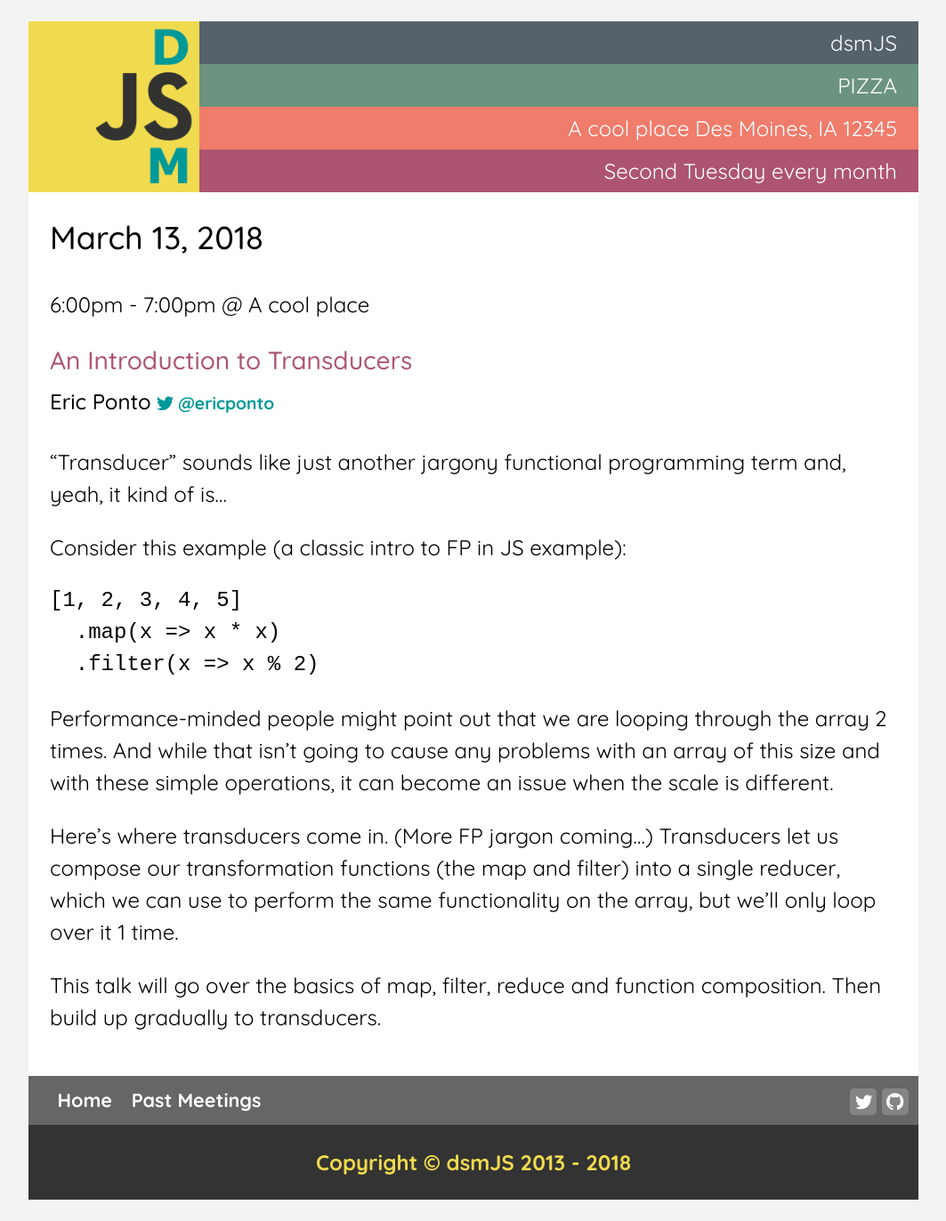
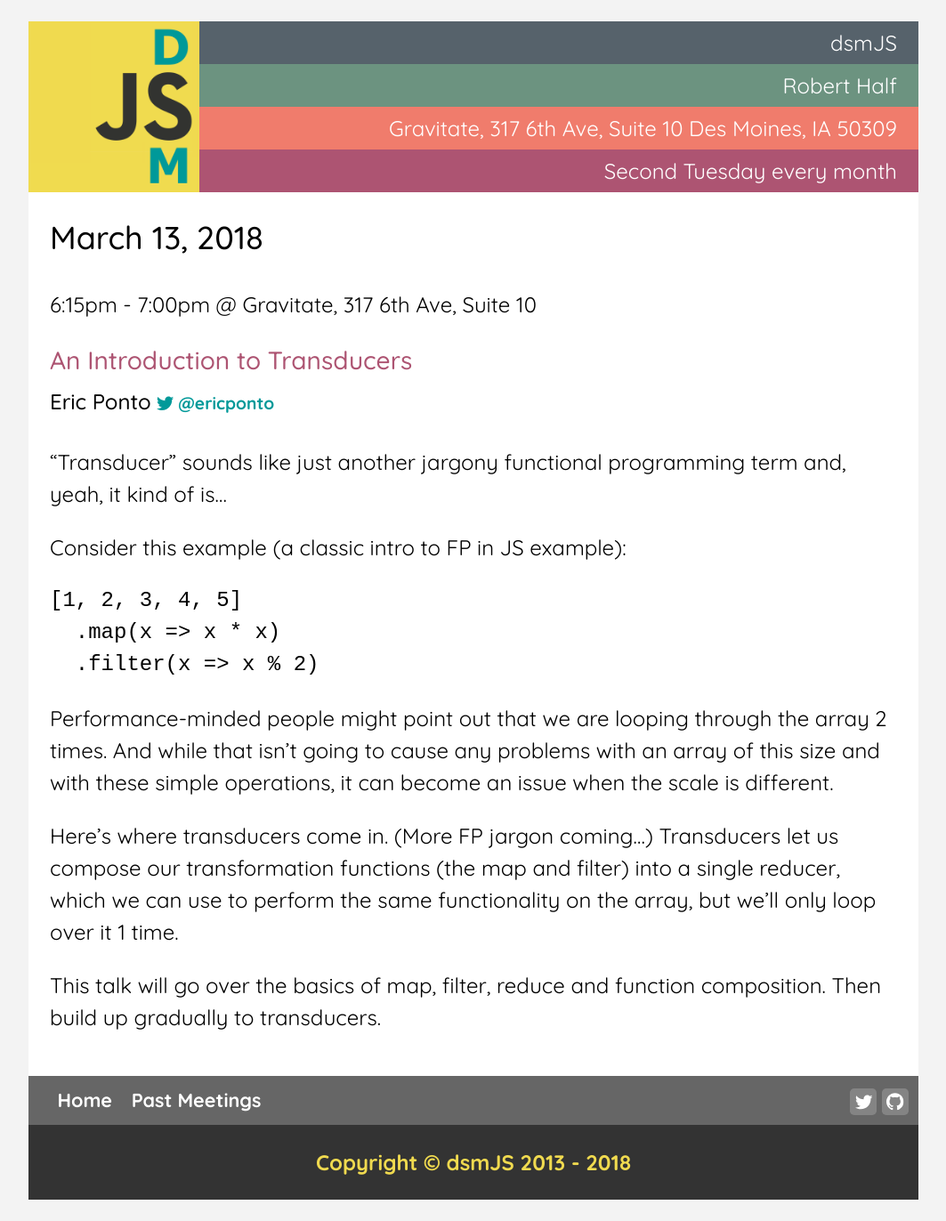
Before and after one commit to dsmjs/dsmjs.github.io, a Jekyll site: the page built from _posts/2018-03-13-meeting.md, in a window 1280 px wide. Shown: the whole page at 89% size, without its empty margins (108-1171 px from the left). Built offline with Jekyll 4.4.1, drawn with Linux system fonts in a browser that asks for light colours.

Commit message:
Updating meeting sponsor and location information.

```diff
--- a/_posts/2018-03-13-meeting.md
+++ b/_posts/2018-03-13-meeting.md
@@ -1,11 +1,11 @@
 ---
 layout: post
 date: March 13, 2018
-time: 6:00pm - 7:00pm
-location: A cool place
+time: 6:15pm - 7:00pm
+location: Gravitate, 317 6th Ave, Suite 10
 city: Des Moines
 state: IA
-zip: 12345
-pizzaSponsorName: PIZZA
-pizzaSponsorSite: http://www.dsmjs.com/
+zip: 50309
+pizzaSponsorName: Robert Half
+pizzaSponsorSite: https://www.roberthalf.com/ia-des-moines?medium=tsa&opti_ca=338816067&mkwid=FYiINjK9-dc_pcrid_247176636196_pkw_robert%20half%20technology_pmt_p_pdv_c&gclid=EAIaIQobChMIt56Kk6Xg2QIVT7jACh0ZmwYUEAAYASAAEgIu2_D_BwE
 ---
```
